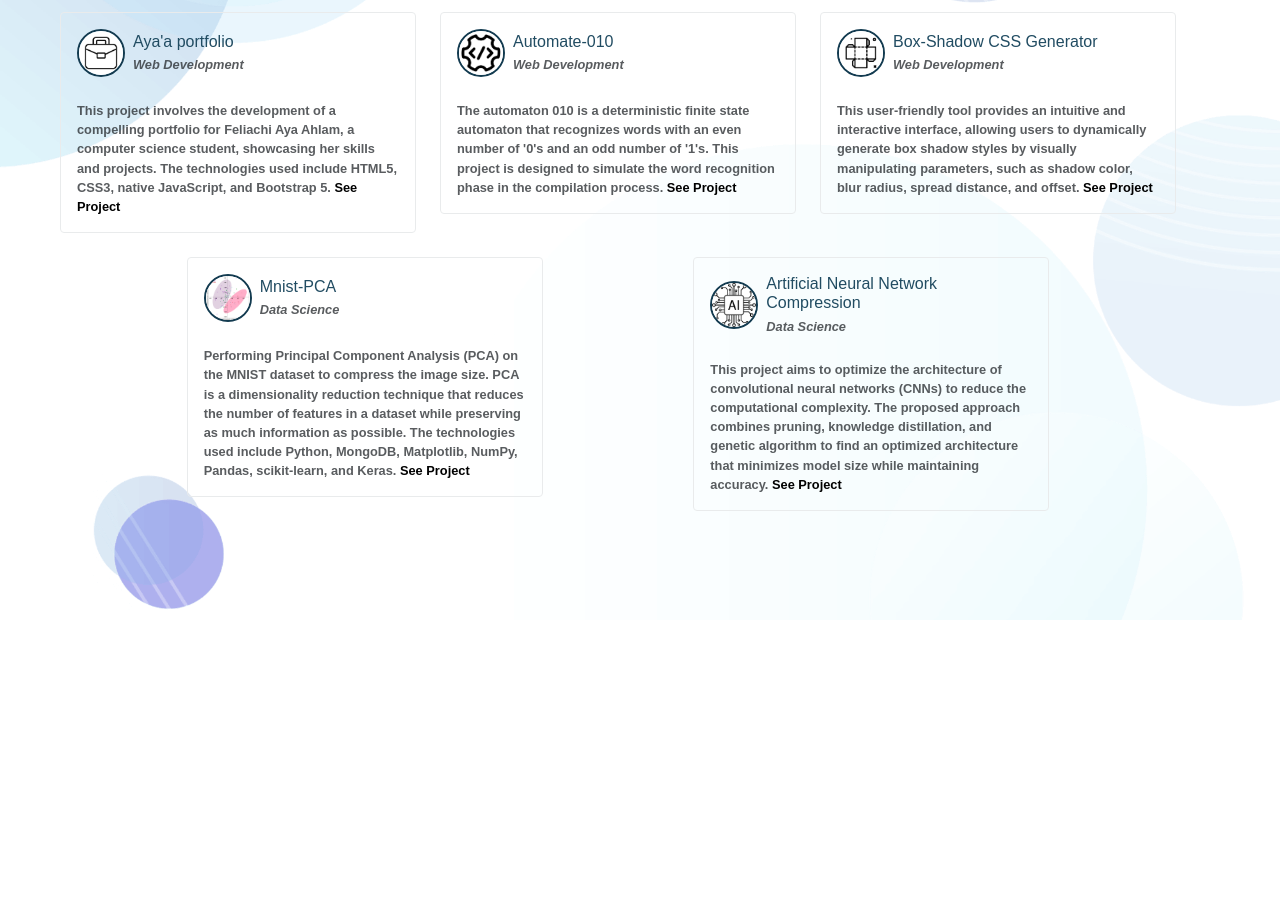
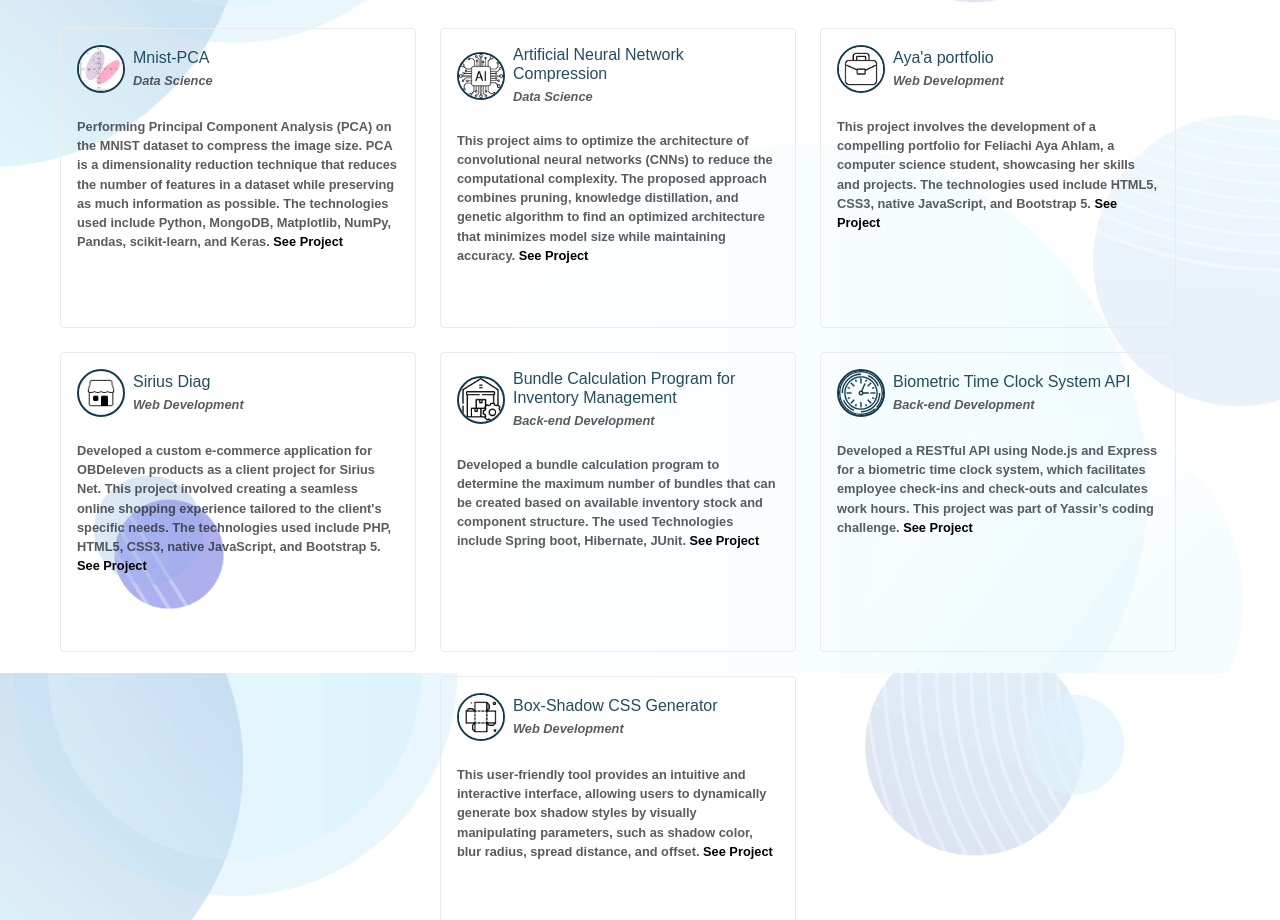
Before and after one commit to AmiraBelkis/Gallery, a plain HTML site: page index.html in a window 1280 px wide. Shown: the part 180-1100 px from the top of the page. Before the commit the page ends 800 px from the top, so only its background shows below. Drawn offline with nearby package versions, Linux system fonts and the light colour scheme.

Commit message:
add few projects

```diff
--- a/assets/style.css
+++ b/assets/style.css
@@ -42,6 +42,7 @@ body {
     -ms-flex-direction: column;
     flex-direction: column;
     min-width: 0;
+    min-height: 300px;
     word-wrap: break-word;
     background-color: rgba(var(--card-bg), .5);
     background-clip: border-box;
--- a/index.html
+++ b/index.html
@@ -4,7 +4,7 @@
 <head>
     <meta charset="UTF-8">
     <meta name="viewport" content="width=device-width, initial-scale=1.0">
-    <link rel="icon" type="image/svg+xml" href="assets/img/icon-x.jpg">
+    <link rel="icon" type="image/svg+xml" href="assets/img/logo.png">
     <title>Feliachi Amira Belkis</title>
 
     <link href="https://cdn.jsdelivr.net/npm/bootstrap@5.3.2/dist/css/bootstrap.min.css" rel="stylesheet" integrity="sha384-T3c6CoIi6uLrA9TneNEoa7RxnatzjcDSCmG1MXxSR1GAsXEV/Dwwykc2MPK8M2HN" crossorigin="anonymous">
@@ -13,69 +13,13 @@
 
 <body>
     <div class="container m-5">
-        <div class="row">
-            <h1 class="text-center mt-5 mb-5 col-lg-12 text-primary">My Projects </h1>
+        <div class="row mt-5 mb-5">
+            <h1 class="text-center col-lg-12 text-primary">My Projects </h1>
+            <h5 class="text-center col-lg-12 text-body-secondary"> My portfolio is currently under construction. In the meantime, please feel free to explore my projects below. The final website will be available soon. </h5>
         </div>
         <div class="row justify-content-evenly">
-
-            <!-- Aya's portfolio -->
-            <div class="col-md-4">
-                <div class="card">
-                    <div class="d-flex mb-4 align-items-center">
-                        <div class="flex-shrink-0">
-                            <img src="assets/img/portfolio.jpg" alt="" class="icon">
-                        </div>
-                        <div class="flex-grow-1 ms-2">
-                            <h6 class="card-title mb-1 sub-header">Aya'a portfolio</h6>
-                            <p class="text-body-secondary mb-0 f-8 fst-italic">Web Development</p>
-                        </div>
-                    </div>
-                    <p class="card-text text-body-secondary f-8 ">
-                        This project involves the development of a compelling portfolio for Feliachi Aya Ahlam, a computer science student, showcasing her skills and projects. The technologies used include HTML5, CSS3, native JavaScript, and Bootstrap 5.
-                        <a href="https://ayaahlamfeliachi.github.io/Feliachi-Aya-Ahlem-portfolio/" class="link-body-emphasis link-opacity-100 link-opacity-75-hover" target="_blank"> See Project</a>
-                    </p>
-                </div>
-            </div>
-            <!-- Automate-010 -->
-            <div class="col-md-4">
-                <div class="card">
-                    <div class="d-flex mb-4 align-items-center">
-                        <div class="flex-shrink-0">
-                            <img src="assets/img/compiler.png" alt="" class="icon">
-                        </div>
-                        <div class="flex-grow-1 ms-2">
-                            <h6 class="card-title mb-1 sub-header">Automate-010</h6>
-                            <p class="text-body-secondary mb-0 f-8 fst-italic">Web Development</p>
-                        </div>
-                    </div>
-                    <p class="card-text text-body-secondary f-8 ">
-                        The automaton 010 is a deterministic finite state automaton that recognizes words with an even number of '0's and an odd number of '1's. This project is designed to simulate the word recognition phase in the compilation process.
-                        <a href="https://amirabelkis.github.io/Automate-010/" class="link-body-emphasis link-opacity-100 link-opacity-75-hover" target="_blank"> See Project</a>
-                    </p>
-                </div>
-            </div>
-
-            <!-- Box shadow-->
-            <div class="col-md-4">
-                <div class="card">
-                    <div class="d-flex mb-4 align-items-center">
-                        <div class="flex-shrink-0">
-                            <img src="assets/img/box.png" alt="" class="icon">
-                        </div>
-                        <div class="flex-grow-1 ms-2">
-                            <h6 class="card-title mb-1 sub-header">Box-Shadow CSS Generator</h6>
-                            <p class="text-body-secondary mb-0 f-8 fst-italic">Web Development</p>
-                        </div>
-                    </div>
-                    <p class="card-text text-body-secondary f-8 ">
-                        This user-friendly tool provides an intuitive and interactive interface, allowing users to dynamically generate box shadow styles by visually manipulating parameters, such as shadow color, blur radius, spread distance, and offset.
-                        <a href="https://amirabelkis.github.io/Box-Shadow-2/" class="link-body-emphasis link-opacity-100 link-opacity-75-hover" target="_blank"> See Project</a>
-                    </p>
-                </div>
-            </div>
-
-            <!-- MNIST PCA -->
-            <div class="col-md-4">
+              <!-- MNIST PCA -->
+              <div class="col-md-4">
                 <div class="card">
                     <div class="d-flex mb-4 align-items-center">
                         <div class="flex-shrink-0">
@@ -113,6 +57,104 @@
                     </p>
                 </div>
             </div>
+
+            <!-- Aya's portfolio -->
+            <div class="col-md-4">
+                <div class="card">
+                    <div class="d-flex mb-4 align-items-center">
+                        <div class="flex-shrink-0">
+                            <img src="assets/img/portfolio.jpg" alt="" class="icon">
+                        </div>
+                        <div class="flex-grow-1 ms-2">
+                            <h6 class="card-title mb-1 sub-header">Aya'a portfolio</h6>
+                            <p class="text-body-secondary mb-0 f-8 fst-italic">Web Development</p>
+                        </div>
+                    </div>
+                    <p class="card-text text-body-secondary f-8 ">
+                        This project involves the development of a compelling portfolio for Feliachi Aya Ahlam, a computer science student, showcasing her skills and projects. The technologies used include HTML5, CSS3, native JavaScript, and Bootstrap 5.
+                        <a href="https://ayaahlamfeliachi.github.io/Feliachi-Aya-Ahlem-portfolio/" class="link-body-emphasis link-opacity-100 link-opacity-75-hover" target="_blank"> See Project</a>
+                    </p>
+                </div>
+            </div>
+
+             <!-- Sirius Diag -->
+             <div class="col-md-4">
+                <div class="card">
+                    <div class="d-flex mb-4 align-items-center">
+                        <div class="flex-shrink-0">
+                            <img src="assets/img/shop.png" alt="" class="icon">
+                        </div>
+                        <div class="flex-grow-1 ms-2">
+                            <h6 class="card-title mb-1 sub-header">Sirius Diag</h6>
+                            <p class="text-body-secondary mb-0 f-8 fst-italic">Web Development</p>
+                        </div>
+                    </div>
+                    <p class="card-text text-body-secondary f-8 ">
+                        Developed a custom e-commerce application for OBDeleven products as a client project for Sirius Net. This project involved creating a seamless online shopping experience tailored to the client's specific needs. The technologies used include PHP, HTML5, CSS3, native JavaScript, and Bootstrap 5.
+                        <a href="http://sirius-diag.com/" class="link-body-emphasis link-opacity-100 link-opacity-75-hover" target="_blank"> See Project</a>
+                    </p>
+                </div>
+            </div>
+
+            <!-- Qublex's challange -->
+            <div class="col-md-4">
+                <div class="card">
+                    <div class="d-flex mb-4 align-items-center">
+                        <div class="flex-shrink-0">
+                            <img src="assets/img/inventory-management.png" alt="" class="icon">
+                        </div>
+                        <div class="flex-grow-1 ms-2">
+                            <h6 class="card-title mb-1 sub-header">Bundle Calculation Program for Inventory Management</h6>
+                            <p class="text-body-secondary mb-0 f-8 fst-italic">Back-end Development</p>
+                        </div>
+                    </div>
+                    <p class="card-text text-body-secondary f-8 ">
+                        Developed a bundle calculation program to determine the maximum number of bundles that can be created based on available inventory stock and component structure.
+                         The used Technologies include Spring boot, Hibernate, JUnit.
+                        <a href="https://github.com/AmiraBelkis/Qublex-coding-challange" class="link-body-emphasis link-opacity-100 link-opacity-75-hover" target="_blank"> See Project</a>
+                    </p>
+                </div>
+            </div>
+
+             <!-- Yassir's challange -->
+             <div class="col-md-4">
+                <div class="card">
+                    <div class="d-flex mb-4 align-items-center">
+                        <div class="flex-shrink-0">
+                            <img src="assets/img/clock.svg" alt="" class="icon">
+                        </div>
+                        <div class="flex-grow-1 ms-2">
+                            <h6 class="card-title mb-1 sub-header">Biometric Time Clock System API</h6>
+                            <p class="text-body-secondary mb-0 f-8 fst-italic">Back-end Development</p>
+                        </div>
+                    </div>
+                    <p class="card-text text-body-secondary f-8 ">
+                        Developed a RESTful API using Node.js and Express for a biometric time clock system, which facilitates employee check-ins and check-outs and calculates work hours. This project was part of Yassir’s coding challenge.
+                        <a href="https://github.com/AmiraBelkis/Biometric-Time-Clock-mini-project" class="link-body-emphasis link-opacity-100 link-opacity-75-hover" target="_blank"> See Project</a>
+                    </p>
+                </div>
+            </div>
+
+            <!-- Box shadow-->
+            <div class="col-md-4">
+                <div class="card">
+                    <div class="d-flex mb-4 align-items-center">
+                        <div class="flex-shrink-0">
+                            <img src="assets/img/box.png" alt="" class="icon">
+                        </div>
+                        <div class="flex-grow-1 ms-2">
+                            <h6 class="card-title mb-1 sub-header">Box-Shadow CSS Generator</h6>
+                            <p class="text-body-secondary mb-0 f-8 fst-italic">Web Development</p>
+                        </div>
+                    </div>
+                    <p class="card-text text-body-secondary f-8 ">
+                        This user-friendly tool provides an intuitive and interactive interface, allowing users to dynamically generate box shadow styles by visually manipulating parameters, such as shadow color, blur radius, spread distance, and offset.
+                        <a href="https://amirabelkis.github.io/Box-Shadow-2/" class="link-body-emphasis link-opacity-100 link-opacity-75-hover" target="_blank"> See Project</a>
+                    </p>
+                </div>
+            </div>
+
+
         </div>
     </div>
 
```
Also changed, not shown: assets/img/clock.svg (added), assets/img/inventory-management.png (added), assets/img/logo.png (added), assets/img/shop.png (added).
